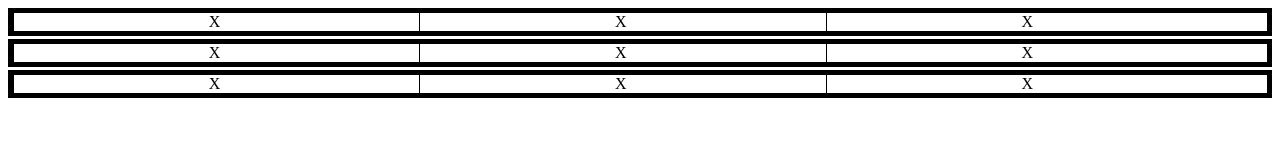
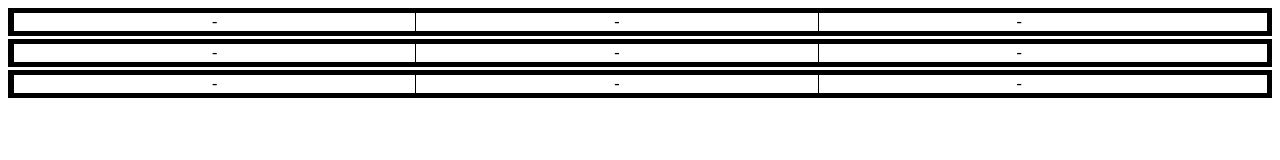
Before and after one commit to blade-sensei/tictactoe, a plain HTML site: page index.html in a window 1280 px wide. Drawn offline with Linux system fonts and the light colour scheme.

Commit message:
first implementation

```diff
--- a/index.html
+++ b/index.html
@@ -11,19 +11,11 @@
     <div class="container">
         <div class="table">
             <div class="table-row">
-                <div class="table-column">X</div>
-                <div class="table-column">X</div>
-                <div class="table-column">X</div>
             </div>
             <div class="table-row">
-                <div class="table-column">X</div>
-                <div class="table-column">X</div>
-                <div class="table-column">X</div>
             </div>
             <div class="table-row">
-                <div class="table-column">X</div>
-                <div class="table-column">X</div>
-                <div class="table-column">X</div>
+
             </div>
         </div>
     </div>
--- a/index.js
+++ b/index.js
@@ -1,3 +1,10 @@
+const rows = Array.from(document.querySelectorAll('.table-row'));
+rows.forEach(row => {
+    for (let i = 0; i < 3; i++) {
+        row.appendChild(createColumn());
+        document.body.appendChild(row);
+    }
+});
 const columns = Array.from(document.querySelectorAll('.table-column'));
 let previous = 'X';
 
@@ -13,7 +20,14 @@ function renderMarkPlayer(element) {
 }
 
 function getMark() {
-    console.log(previous);
     const mark = previous === 'X' ? 'O': 'X';
     return mark;
 }
+
+function createColumn() {
+    const column = document.createElement('div');
+    column.className = 'table-column';
+    column.textContent = ' - ';
+    return column;
+
+}
```
